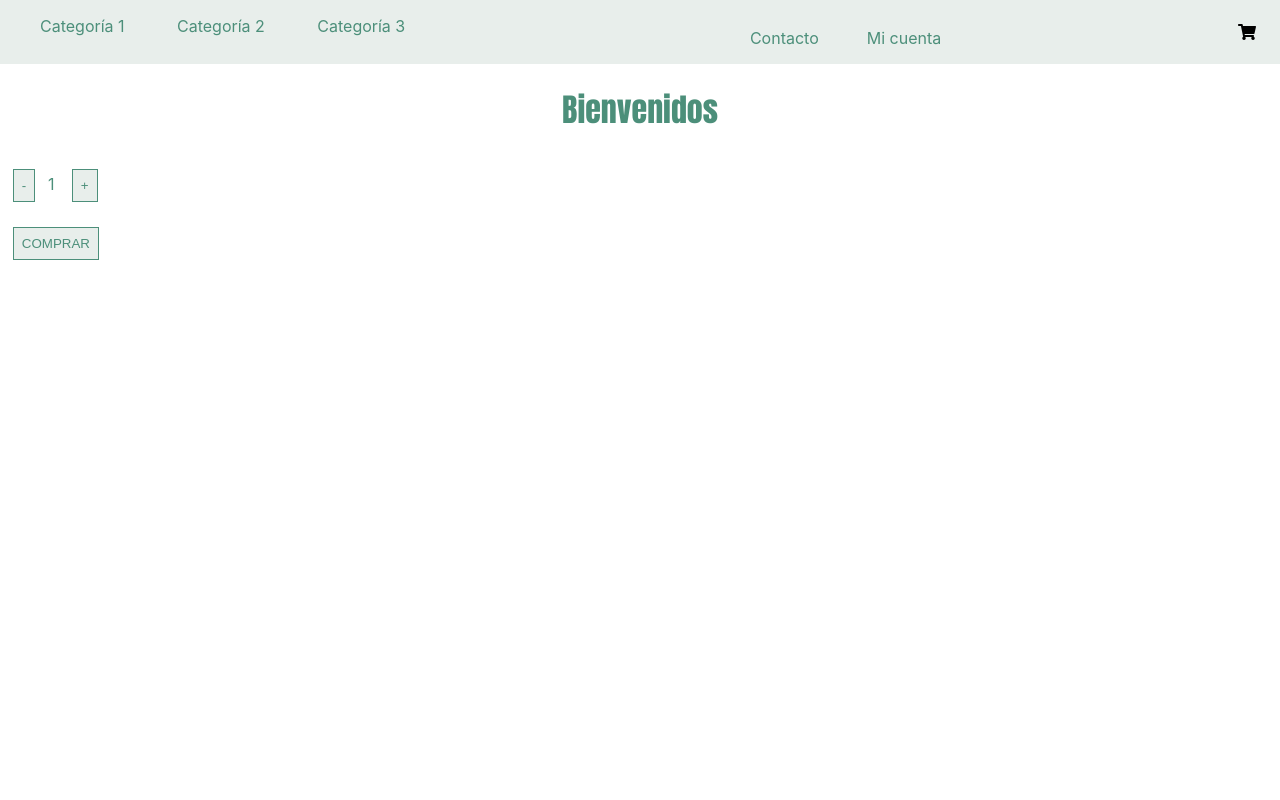
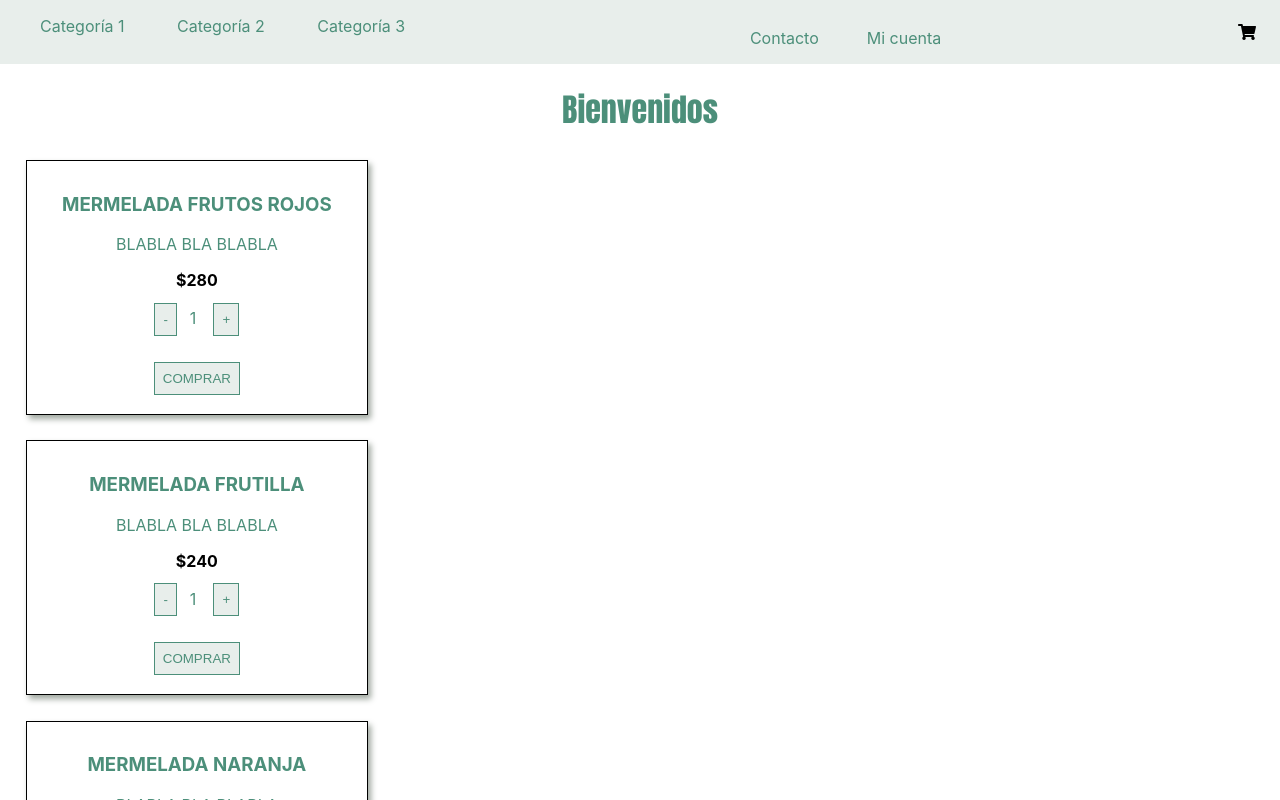
Before and after one commit to macintyresj/ecommerceproject, a React (Create React App) app: page / in a window 1280 px wide. Shown: the top 800 px of the page. Built offline with nearby package versions, Linux system fonts and the light colour scheme.

Commit message:
agrego card con map, incluí itemCount en card

```diff
--- /dev/null
+++ b/src/components/Item/cardItemstyle.scss
@@ -0,0 +1,15 @@
+.cardItem{
+    width: 25vw;
+    margin: 2vw;
+    font-family: -apple-system, BlinkMacSystemFont, 'Segoe UI', Roboto, Oxygen, Ubuntu, Cantarell, 'Open Sans', 'Helvetica Neue', sans-serif;
+    text-transform: uppercase;
+    color: #4c8f7a;
+    padding: 1vw 0.8vw 0.5vw 0.8vw;
+    text-align: center;
+    border: 1px solid black;
+    box-shadow: 3px 4px 6px rgb(159, 167, 159);
+
+    b{
+        color: black;
+    }
+}
--- /dev/null
+++ b/src/components/Item/index.jsx
@@ -0,0 +1,26 @@
+import './cardItemstyle.scss';
+import ItemCountComponent from '../ItemCount';
+import swal from "sweetalert";
+
+const ItemComponent = ({product}) => {
+    const onAdd = () => {
+        swal("Producto agregado exitosamente");
+    }
+
+    return (
+
+        <div className="cardItem">
+            <h3>{product.name}</h3>
+            <p>{product.detail}</p>
+            <b>${product.price}</b>
+            <div>
+            <ItemCountComponent stock ={product.inventary}
+            initial = {1}
+            onAdd = {onAdd} />
+            </div>
+        </div>
+
+    )
+}
+
+export default ItemComponent;
--- /dev/null
+++ b/src/components/ItemList/index.jsx
@@ -0,0 +1,17 @@
+import Item from "../Item";
+
+
+
+const ItemListComponent = ({ products }) => {
+
+    return(
+    <div>
+    {products.map((product) => {
+        return <Item key={product.id} product={product} />;
+
+    })}
+    </div>
+);
+};
+
+export default ItemListComponent;
--- a/src/components/containers/index.jsx
+++ b/src/components/containers/index.jsx
@@ -1,20 +1,31 @@
-import ItemCountComponent from '../ItemCount';
-import swal from "sweetalert";
+
+import React, {useState, useEffect} from 'react';
+
 import './stylescontainers.scss';
-
-
+import ItemListComponent from '../ItemList';
+import productList from '../../mocks/productList';
 
 const ItemListContainer = (props) => {
 
-    const onAdd = () => {
-        swal("Producto agregado exitosamente");
-    }
+    const [products, setProducts] = useState ([]);
+
+    useEffect(() => {
+        const myPromise = new Promise((res, rej) => {
+            setTimeout(() =>
+            res(productList), 3000);
+            console.log(productList, products);
+
+        });
+
+        myPromise.then((result) => {setProducts(result)});
+    }, []);
+
+
     return (
         <>
         <h1>{props.greeting}</h1>
 
-        <ItemCountComponent stock ={5} initial = {1}
-        onAdd = {onAdd} />
+        <ItemListComponent products = {products} />
 
         </>
     )
--- /dev/null
+++ b/src/mocks/productList.js
@@ -0,0 +1,10 @@
+const productList = [
+    {name: "mermelada frutos rojos", id: "1", detail: "blabla bla blabla", category: "frascos", price: "280", inventary: "5", },
+    {name: "mermelada frutilla ", id: "2", detail: "blabla bla blabla", category: "frascos", price: "240", inventary: "8", },
+    {name: "mermelada naranja ", id: "3", detail: "blabla bla blabla", category: "frascos", price: "190", inventary: "8", },
+    {name: "mermelada arándanos ", id: "4", detail: "blabla bla blabla", category: "frascos", price: "210", inventary: "3", },
+    {name: "mermelada rosa mosqueta ", id: "5", detail: "blabla bla blabla", category: "frascos", price: "220", inventary: "3", },
+    {name: "mermelada sauco ", id: "6", detail: "blabla bla blabla", category: "frascos", price: "280", inventary: "4", },
+];
+
+export default productList;
```
Also changed, not shown: 1 other file (tests, documents, lock files or other folders).
